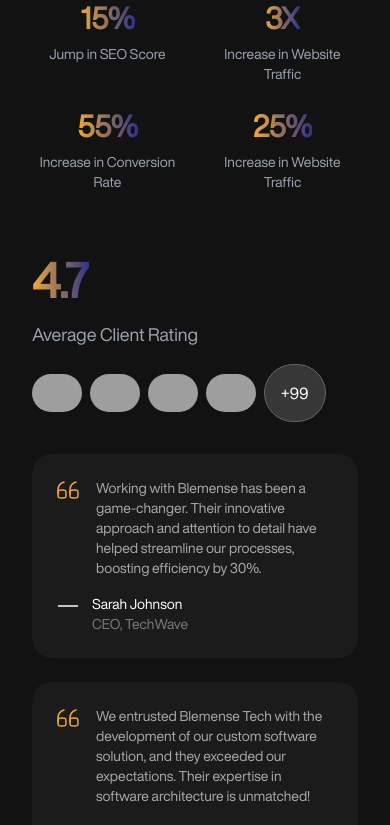
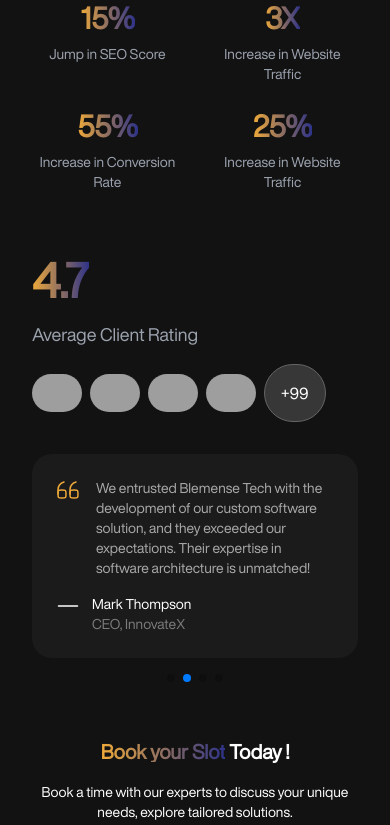
Before and after one commit to Blemense-Technologies/blemense-technologies, a Next.js app: page / in a window 390 px wide. Shown: the part 1156-1981 px from the top of the page. Built offline with nearby package versions, Linux system fonts and the light colour scheme; grey boxes are pictures that could not be loaded.

Commit message:
Carousel added with Swiper js for Mobile View

```diff
--- a/src/components/testimonials.tsx
+++ b/src/components/testimonials.tsx
@@ -1,4 +1,10 @@
+"use client";
 import Image from "next/image";
+import { Swiper, SwiperSlide } from 'swiper/react';
+import { Pagination, Autoplay } from 'swiper/modules';
+import 'swiper/css';
+import 'swiper/css/navigation';
+import 'swiper/css/pagination';
 import { LineIcon, QuoteIconOpen } from "@/constants/icons";
 
 type Avatar = {
@@ -49,15 +55,15 @@ export default function Testimonials({ averageRating, avatars, additionalCount,
                     </div>
                 </div>
 
-                {/* Right Section - Testimonials */}
-                <div className="md:w-2/3 grid grid-cols-1 md:grid-cols-2 gap-6">
+                {/* Web View - Testimonials */}
+                <div className="hidden md:w-2/3 md:grid lg:grid grid-cols-1 md:grid-cols-2 gap-6">
                     {testimonials.map((testimonial, index) => (
                         <div
                             key={index}
                             className="p-6 bg-[#1B1B1B] rounded-[20px] space-y-4"
                         >
                             <div className="text-lg flex justify-start space-x-4 text-[#A9A9A9]">
-                                <span><QuoteIconOpen className="text-secondaryTheme "/></span>
+                                <span><QuoteIconOpen className="text-secondaryTheme " /></span>
                                 <p className="text-sm">{testimonial.quote}</p>
                             </div>
                             <div className="flex space-x-3">
@@ -70,6 +76,45 @@ export default function Testimonials({ averageRating, avatars, additionalCount,
                         </div>
                     ))}
                 </div>
+
+
+                {/* Mobile View - Swiper Carousel */}
+                <div className="block md:hidden lg:hidden w-full">
+                    <Swiper
+                        modules={[Pagination, Autoplay]}
+                        spaceBetween={20}
+                        slidesPerView={1}
+                        autoplay={{ delay: 3000 }}
+                        pagination={{
+                            clickable: true,
+                            el: ".custom-pagination",
+                        }}
+                        className="p-4"
+                    >
+                        {testimonials.map((testimonial, index) => (
+                            <SwiperSlide key={index}>
+                                <div className="p-6 bg-[#1B1B1B] rounded-[20px] space-y-4">
+                                    <div className="text-lg flex justify-start space-x-4 text-[#A9A9A9]">
+                                        <span>
+                                            <QuoteIconOpen className="text-secondaryTheme" />
+                                        </span>
+                                        <p className="text-sm">{testimonial.quote}</p>
+                                    </div>
+                                    <div className="flex space-x-3">
+                                        <LineIcon className="text-white" />
+                                        <div className="text-sm text-gray-400">
+                                            <p className="text-white">{testimonial.author}</p>
+                                            <p className="text-[#7B7B7B]">{testimonial.designation}</p>
+                                        </div>
+                                    </div>
+                                </div>
+                            </SwiperSlide>
+                        ))}
+                    </Swiper>
+
+                    {/* Custom Pagination */}
+                    <div className="custom-pagination mt-4 flex items-center justify-center"></div>
+                </div>
             </div>
         </section>
     );
```
